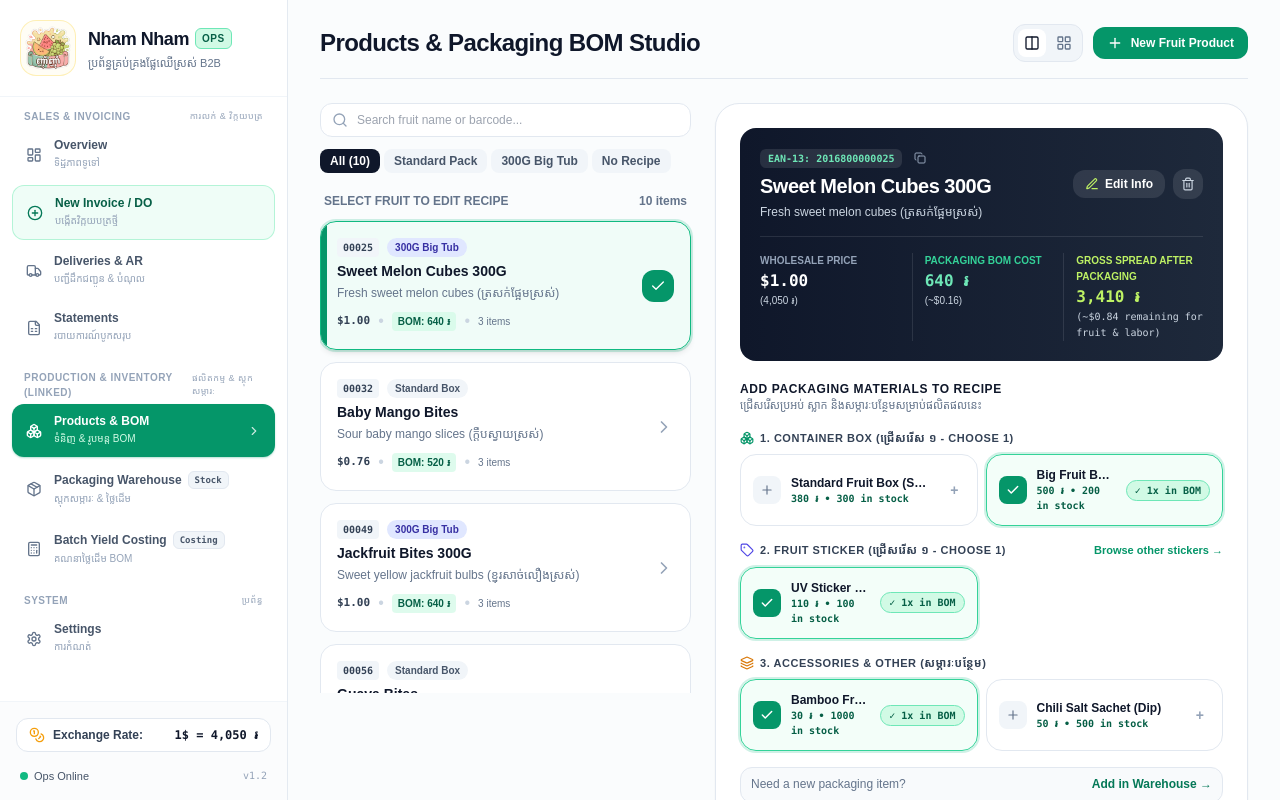
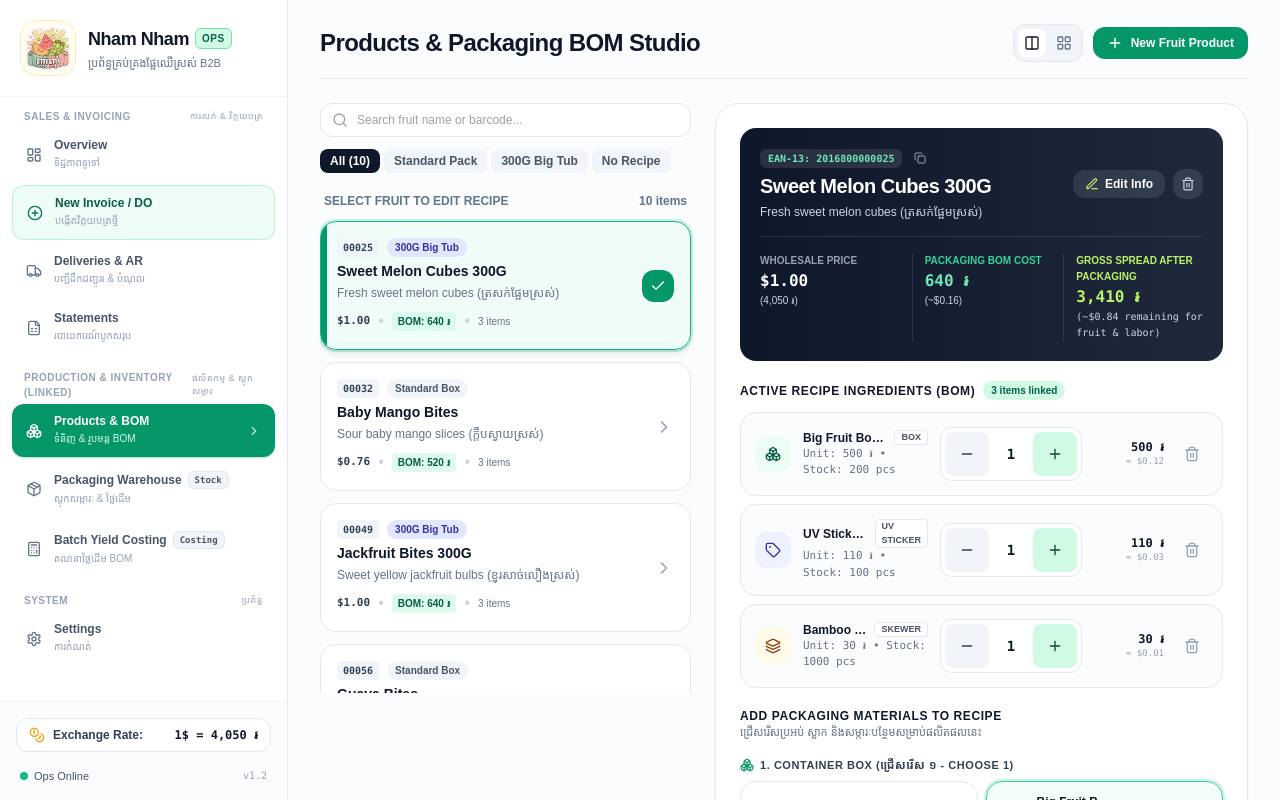
Before and after one commit to Swordsman1313/NhamSystem, a Next.js app: page /products in a window 1280 px wide. Shown: the top 800 px of the page. Built offline with nearby package versions, Linux system fonts and the light colour scheme; a web font is replaced by a local one.

Commit message:
fix(products): restore active recipe ingredients with null guard and ensure default UV sticker

```diff
--- a/app/products/page.tsx
+++ b/app/products/page.tsx
@@ -51,6 +51,31 @@ import {
 import { INITIAL_PRODUCTS } from '@/lib/initialData';
 import ConfirmModal from '@/components/ui/ConfirmModal';
 
+const PRODUCT_STICKER_MAP: Record<string, string> = {
+  '2016800000025': 'sticker-2016800000025',
+  '2016800000032': 'sticker-baby-mango',
+  '2016800000049': 'sticker-jackfruit',
+  '2016800000056': 'sticker-guava',
+  '2016800000063': 'sticker-papaya',
+  '2016800000070': 'sticker-jicama',
+  '2016800000087': 'sticker-jujube',
+  '2016800000094': 'sticker-mixed-sour',
+  '2016800000100': 'sticker-pickled-grapes',
+  '2016800000117': 'sticker-mixed-fresh',
+};
+
+const getMatchingStickerId = (prod: Product, items: PackagingItem[] = []): string => {
+  if (PRODUCT_STICKER_MAP[prod.barcode]) return PRODUCT_STICKER_MAP[prod.barcode];
+  const name = prod.name || prod.nameEn || '';
+  const nameMatch = items.find(
+    (p) =>
+      p.category === 'sticker' &&
+      name &&
+      p.name.toLowerCase().includes(name.split(' ')[0].toLowerCase())
+  );
+  return nameMatch ? nameMatch.id : `sticker-${prod.barcode}`;
+};
+
 export default function ProductBOMBuilderPage() {
   // Studio Display Mode: 'split' (Left list, right active recipe canvas) | 'grid' (All products cards overview)
   const [studioViewMode, setStudioViewMode] = useState<'split' | 'grid'>('split');
@@ -116,7 +141,7 @@ export default function ProductBOMBuilderPage() {
     const loadedPackaging = getPackagingItems();
     const loadedSettings = getSettings();
 
-    // Ensure 300g products default to box-big-300g (500 Riel) and aligned sticker IDs
+    // Ensure standard & 300g products have complete default recipes (Box + Matching Sticker + Skewer)
     let productsUpdated = false;
     loadedProducts = loadedProducts.map((p) => {
       const is300g =
@@ -124,9 +149,13 @@ export default function ProductBOMBuilderPage() {
         p.barcode === '2016800000049' ||
         p.barcode === '2016800000117' ||
         (p.nameEn || p.name || '').toLowerCase().includes('300g');
-      if (is300g && p.bom) {
-        let bomChanged = false;
-        const newBom = p.bom.map((item) => {
+
+      let bom = p.bom ? [...p.bom] : [];
+      let bomChanged = false;
+
+      // 1. Upgrade 300g products to box-big-300g and sticker-2016800000025
+      if (is300g) {
+        bom = bom.map((item) => {
           if (item.packagingItemId === 'box-small-std') {
             bomChanged = true;
             return { ...item, packagingItemId: 'box-big-300g' };
@@ -137,10 +166,43 @@ export default function ProductBOMBuilderPage() {
           }
           return item;
         });
-        if (bomChanged) {
-          productsUpdated = true;
-          return { ...p, bom: newBom };
+      }
+
+      // 2. Ensure container box exists (box-big-300g for 300g, box-small-std for others)
+      const expectedBoxId = is300g ? 'box-big-300g' : 'box-small-std';
+      const hasBox = bom.some((b) => b.packagingItemId.startsWith('box-'));
+      if (!hasBox) {
+        bom.unshift({ packagingItemId: expectedBoxId, quantity: 1 });
+        bomChanged = true;
+      }
+
+      // 3. Ensure matching fruit sticker exists (especially Papaya Cubes & standard fruit items)
+      const matchingSticker = getMatchingStickerId(p, loadedPackaging);
+      const hasSticker = bom.some((b) => {
+        const pkg = loadedPackaging.find((pk) => pk.id === b.packagingItemId);
+        return pkg?.category === 'sticker' || b.packagingItemId.startsWith('sticker-');
+      });
+
+      if (!hasSticker && matchingSticker) {
+        const boxIdx = bom.findIndex((b) => b.packagingItemId.startsWith('box-'));
+        if (boxIdx !== -1) {
+          bom.splice(boxIdx + 1, 0, { packagingItemId: matchingSticker, quantity: 1 });
+        } else {
+          bom.unshift({ packagingItemId: matchingSticker, quantity: 1 });
         }
+        bomChanged = true;
+      }
+
+      // 4. Ensure skewer exists
+      const hasSkewer = bom.some((b) => b.packagingItemId === 'skewer-wood' || b.packagingItemId.startsWith('skewer'));
+      if (!hasSkewer) {
+        bom.push({ packagingItemId: 'skewer-wood', quantity: 1 });
+        bomChanged = true;
+      }
+
+      if (bomChanged) {
+        productsUpdated = true;
+        return { ...p, bom };
       }
       return p;
     });
@@ -179,29 +241,44 @@ export default function ProductBOMBuilderPage() {
     if (!bom) return undefined;
     return bom.find((b) => {
       if (b.packagingItemId === pkg.id) return true;
-      if (pkg.barcodeRef && b.packagingItemId === `sticker-${pkg.barcodeRef}`) return true;
+      if (pkg.barcodeRef && (b.packagingItemId === `sticker-${pkg.barcodeRef}` || b.packagingItemId === pkg.barcodeRef)) return true;
       if (
         (pkg.id === 'sticker-sweet-melon' || pkg.id === 'sticker-2016800000025' || pkg.barcodeRef === '2016800000025') &&
         (b.packagingItemId === 'sticker-sweet-melon' || b.packagingItemId === 'sticker-2016800000025')
       ) {
         return true;
       }
+      if (
+        (pkg.id === 'sticker-papaya' || pkg.id === 'sticker-papaya-cubes' || pkg.barcodeRef === '2016800000063') &&
+        (b.packagingItemId === 'sticker-papaya' || b.packagingItemId === 'sticker-papaya-cubes' || b.packagingItemId === 'sticker-2016800000063')
+      ) {
+        return true;
+      }
       return false;
     });
   };
 
   const packagingMap = useMemo(() => {
     const map = new Map<string, PackagingItem>(packagingItems.map((p) => [p.id, p]));
-    // Harmonize sticker aliases so Sweet Melon, Jackfruit, etc. reliably match
+    // Harmonize sticker aliases so Sweet Melon, Papaya, Jackfruit, etc. reliably match
     packagingItems.forEach((p) => {
       if (p.barcodeRef) {
         map.set(`sticker-${p.barcodeRef}`, p);
+        map.set(p.barcodeRef, p);
       }
       if (p.id === 'sticker-sweet-melon') {
         map.set('sticker-2016800000025', p);
       }
       if (p.id === 'sticker-2016800000025') {
         map.set('sticker-sweet-melon', p);
+      }
+      if (p.id === 'sticker-papaya') {
+        map.set('sticker-papaya-cubes', p);
+        map.set('sticker-2016800000063', p);
+      }
+      if (p.id === 'sticker-papaya-cubes') {
+        map.set('sticker-papaya', p);
+        map.set('sticker-2016800000063', p);
       }
     });
     return map;
@@ -398,32 +475,6 @@ export default function ProductBOMBuilderPage() {
       [...currentBOM, { packagingItemId: pkg.id, quantity: 1 }],
       `Added "${pkg.name}" to recipe`
     );
-  };
-
-  // Find matching sticker for a product
-  const getMatchingStickerId = (prod: Product): string => {
-    const stickerMap: Record<string, string> = {
-      '2016800000025': 'sticker-2016800000025',
-      '2016800000032': 'sticker-baby-mango',
-      '2016800000049': 'sticker-jackfruit',
-      '2016800000056': 'sticker-guava',
-      '2016800000063': 'sticker-papaya',
-      '2016800000070': 'sticker-jicama',
-      '2016800000087': 'sticker-jujube',
-      '2016800000094': 'sticker-mixed-sour',
-      '2016800000100': 'sticker-pickled-grapes',
-      '2016800000117': 'sticker-mixed-fresh',
-    };
-    if (stickerMap[prod.barcode]) return stickerMap[prod.barcode];
-
-    // Try finding by name match
-    const nameMatch = packagingItems.find(
-      (p) =>
-        p.category === 'sticker' &&
-        prod.name &&
-        p.name.toLowerCase().includes(prod.name.split(' ')[0].toLowerCase())
-    );
-    return nameMatch ? nameMatch.id : `sticker-${prod.barcode}`;
   };
 
   // --- Quick Edit Product Details ---
@@ -546,7 +597,7 @@ export default function ProductBOMBuilderPage() {
     return packagingItems.filter((pkg) => pkg.category === 'sticker');
   }, [packagingItems]);
 
-  const matchingStickerId = selectedProduct ? getMatchingStickerId(selectedProduct) : '';
+  const matchingStickerId = selectedProduct ? getMatchingStickerId(selectedProduct, packagingItems) : '';
 
   const displayedStickerItems = useMemo(() => {
     if (showAllStickers) return stickerItems;
@@ -559,6 +610,13 @@ export default function ProductBOMBuilderPage() {
         (selectedProduct.barcode === '2016800000025' ||
           (selectedProduct.nameEn || selectedProduct.name || '').includes('Sweet Melon')) &&
         (p.id === 'sticker-2016800000025' || p.id === 'sticker-sweet-melon' || p.name.includes('Sweet Melon'))
+      ) {
+        return true;
+      }
+      if (
+        (selectedProduct.barcode === '2016800000063' ||
+          (selectedProduct.nameEn || selectedProduct.name || '').includes('Papaya')) &&
+        (p.id === 'sticker-papaya' || p.id === 'sticker-papaya-cubes' || p.barcodeRef === '2016800000063' || p.name.includes('Papaya'))
       ) {
         return true;
       }
@@ -1029,6 +1087,113 @@ export default function ProductBOMBuilderPage() {
                       </div>
                     </div>
 
+                    {/* Active Recipe Ingredients (BOM) Section */}
+                    {selectedProduct.bom && selectedProduct.bom.length > 0 && (
+                      <div className="space-y-3">
+                        <div className="flex items-center space-x-2">
+                          <h3 className="text-xs font-black text-slate-900 uppercase tracking-wider">
+                            Active Recipe Ingredients (BOM)
+                          </h3>
+                          <span className="px-2 py-0.5 rounded-full bg-emerald-100 text-emerald-800 text-[10px] font-bold">
+                            {selectedProduct.bom.length} items linked
+                          </span>
+                        </div>
+
+                        <div className="space-y-2">
+                          {selectedProduct.bom.map((bomItem) => {
+                            const material =
+                              packagingItems.find((p) => p.id === bomItem.packagingItemId) ||
+                              packagingMap.get(bomItem.packagingItemId);
+                            if (!material) return null;
+
+                            const badge = getCategoryBadge(material.category);
+                            const unitCost = material.unitCostKHR ?? material.costPerUnitKHR ?? 0;
+                            const lineTotalKHR = unitCost * bomItem.quantity;
+
+                            return (
+                              <div
+                                key={bomItem.packagingItemId}
+                                className="p-3.5 rounded-2xl border border-slate-200 bg-slate-50/50 hover:bg-slate-50 flex items-center justify-between gap-3 transition"
+                              >
+                                <div className="flex items-center space-x-3 min-w-0 flex-1">
+                                  <div
+                                    className={`w-9 h-9 rounded-xl flex items-center justify-center shrink-0 ${
+                                      badge ? badge.bg : 'bg-slate-200 text-slate-700'
+                                    }`}
+                                  >
+                                    {badge ? <badge.icon className="w-4 h-4" /> : <Package className="w-4 h-4" />}
+                                  </div>
+                                  <div className="min-w-0">
+                                    <div className="flex items-center space-x-2">
+                                      <span className="font-extrabold text-xs text-slate-900 truncate">
+                                        {material.name}
+                                      </span>
+                                      {badge && (
+                                        <span className="text-[9px] font-bold px-1.5 py-0.2 rounded uppercase bg-white border border-slate-200 text-slate-600">
+                                          {badge.label}
+                                        </span>
+                                      )}
+                                    </div>
+                                    <div className="text-[11px] text-slate-500 font-mono">
+                                      Unit: {formatKHR(unitCost)} • Stock: {material.onHand ?? 0} pcs
+                                    </div>
+                                  </div>
+                                </div>
+
+                                <div className="flex items-center space-x-3 shrink-0">
+                                  {/* Touch-friendly 44px Stepper */}
+                                  <div className="flex items-center space-x-1.5 bg-white border border-slate-200 p-1 rounded-xl shadow-2xs">
+                                    <button
+                                      type="button"
+                                      onClick={() => handleAdjustItemQty(bomItem.packagingItemId, -1)}
+                                      className="w-11 h-11 min-w-[44px] min-h-[44px] rounded-lg bg-slate-100 hover:bg-slate-200 text-slate-700 flex items-center justify-center font-bold transition text-base active:scale-95 touch-manipulation"
+                                      title="Decrease quantity"
+                                      aria-label="Decrease quantity"
+                                    >
+                                      <Minus className="w-4 h-4" />
+                                    </button>
+                                    <span className="w-8 text-center font-mono font-black text-sm text-slate-900">
+                                      {bomItem.quantity}
+                                    </span>
+                                    <button
+                                      type="button"
+                                      onClick={() => handleAdjustItemQty(bomItem.packagingItemId, 1)}
+                                      className="w-11 h-11 min-w-[44px] min-h-[44px] rounded-lg bg-emerald-100 hover:bg-emerald-200 text-emerald-900 flex items-center justify-center font-bold transition text-base active:scale-95 touch-manipulation"
+                                      title="Increase quantity"
+                                      aria-label="Increase quantity"
+                                    >
+                                      <Plus className="w-4 h-4" />
+                                    </button>
+                                  </div>
+
+                                  {/* Subtotal KHR */}
+                                  <div className="text-right min-w-[70px]">
+                                    <div className="font-mono font-bold text-xs text-slate-900">
+                                      {formatKHR(lineTotalKHR)}
+                                    </div>
+                                    <div className="font-mono text-[9px] text-slate-400">
+                                      ≈ {formatUSD(lineTotalKHR / (exchangeRate || 4050))}
+                                    </div>
+                                  </div>
+
+                                  {/* Trash Delete Button */}
+                                  <button
+                                    type="button"
+                                    onClick={() => handleRemoveFromBOM(bomItem.packagingItemId)}
+                                    className="p-2 rounded-lg text-slate-400 hover:text-red-600 hover:bg-red-50 transition"
+                                    title="Remove from recipe"
+                                    aria-label="Remove from recipe"
+                                  >
+                                    <Trash2 className="w-4 h-4" />
+                                  </button>
+                                </div>
+                              </div>
+                            );
+                          })}
+                        </div>
+                      </div>
+                    )}
+
                     {/* Packaging Materials Slots & Recipe Builder */}
                     <div className="space-y-4">
                       <div>
--- a/lib/storage.ts
+++ b/lib/storage.ts
@@ -129,7 +129,7 @@ export const INITIAL_PACKAGING_ITEMS: PackagingItem[] = [
   },
   {
     id: 'sticker-papaya',
-    name: 'UV Sticker - Papaya',
+    name: 'UV Sticker - Papaya Cubes',
     khmerName: 'ស្លាក UV ល្ហុងទុំស្រស់',
     category: 'sticker',
     unitCostKHR: 110,
@@ -219,10 +219,13 @@ export function getPackagingItems(): PackagingItem[] {
   const rawList = getItem<any[]>(STORAGE_KEYS.PACKAGING, INITIAL_PACKAGING_ITEMS);
   return rawList.map((item) => {
     const unitCost = Number(item.unitCostKHR ?? item.costPerUnitKHR ?? 0);
+    const name = item.id === 'sticker-papaya' && (item.name === 'UV Sticker - Papaya' || !item.name)
+      ? 'UV Sticker - Papaya Cubes'
+      : item.name;
     return {
       ...item,
       id: item.id,
-      name: item.name,
+      name: name,
       khmerName: item.khmerName || '',
       category: item.category || 'other',
       unitCostKHR: unitCost,
```
